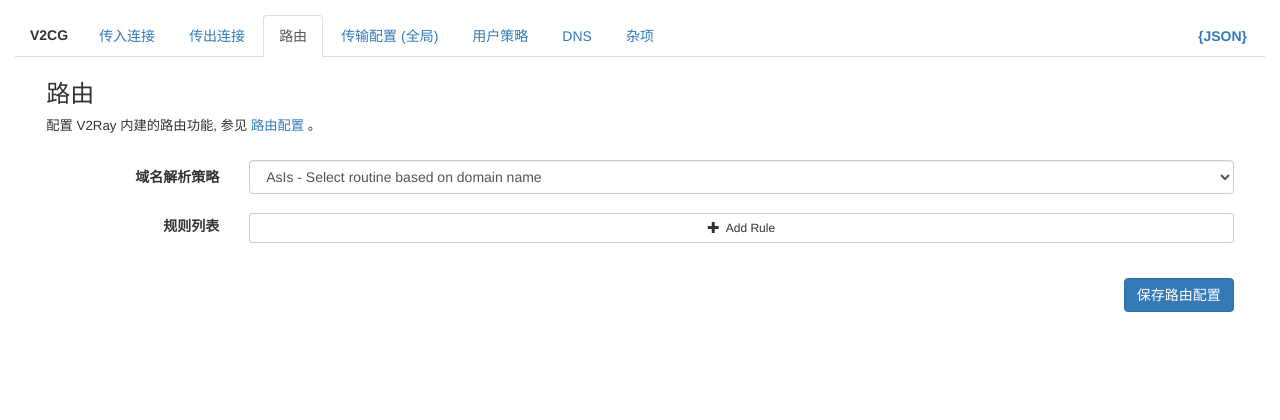
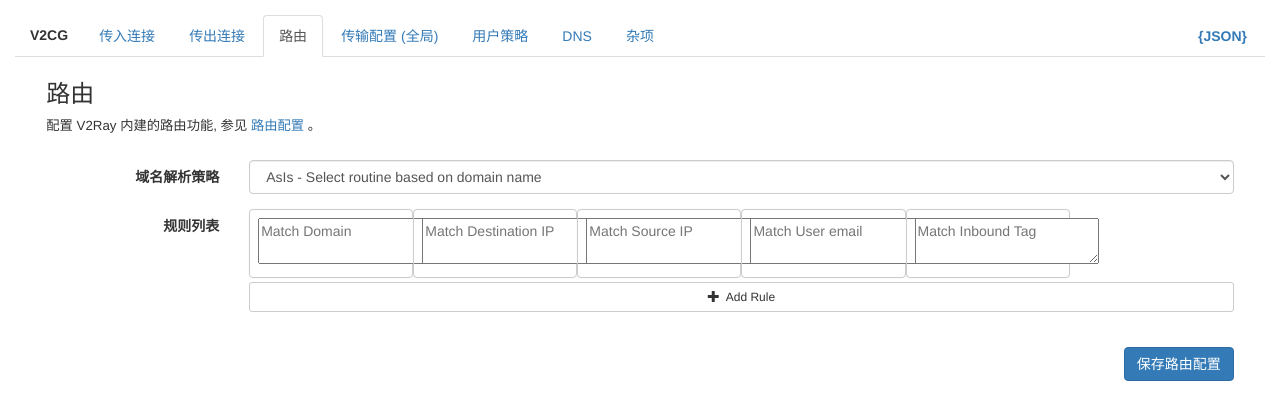
Before and after one commit to twursc/v2cg, a PHP site: page / in a window 1280 px wide, after a click on "路由". Shown: the top 420 px of the page. Run offline with PHP 8.4, Linux system fonts and the light colour scheme.

Commit message:
Project save

```diff
--- a/index.html
+++ b/index.html
@@ -231,7 +231,15 @@
                         <label class="col-sm-2 control-label">Rules</label>
                         <div class="col-sm-10">
                             <table class="table" id="routing-rules">
-                                <tbody></tbody>
+                                <tbody>
+                                    <tr class="routing-rule-item"><td>
+                                        <div class="col-sm-2"><textarea name="rulematch_domain_0" placeholder="Match Domain"></textarea></div>
+                                        <div class="col-sm-2"><textarea name="rulematch_destip_0" placeholder="Match Destination IP"></textarea></div>
+                                        <div class="col-sm-2"><textarea name="rulematch_srcip_0" placeholder="Match Source IP"></textarea></div>
+                                        <div class="col-sm-2"><textarea name="rulematch_user_0" placeholder="Match User email"></textarea></div>
+                                        <div class="col-sm-2"><textarea name="rulematch_inbound_0" placeholder="Match Inbound Tag"></textarea></div>
+                                    </td></tr>
+                                </tbody>
                                 <tfoot><tr><td style="padding: 0">
                                     <div class="col-sm-12" style="padding: 0; margin-top: 4px;">
                                         <button class="btn btn-default btn-sm" onclick="_routeRuleAdd();">
--- a/resources/jsmain/config-misc.js
+++ b/resources/jsmain/config-misc.js
@@ -224,18 +224,20 @@
 
 function _dnsServersDisplay() {
     $("table#dns-servers tbody").html("");
-    Object.keys(content["dns"]["servers"]).forEach(function(k) {
+    if(typeof content["dns"]["servers"] == "object") {
+        Object.keys(content["dns"]["servers"]).forEach(function (k) {
             let row = _dnsAddServer();
             let info = {};
-        if(typeof content["dns"]["servers"][k] == "object") {
+            if (typeof content["dns"]["servers"][k] == "object") {
                 info = content["dns"]["servers"][k];
             } else {
-            info = { address: content["dns"]["servers"][k], port: 53, domains: [] }
+                info = {address: content["dns"]["servers"][k], port: 53, domains: []}
             }
             $('form#dns-config-form input[name=\"dns_addr_' + row + '\"]').val(info["address"]);
             $('form#dns-config-form input[name=\"dns_port_' + row + '\"]').val(parseInt(info["port"]));
             $('form#dns-config-form textarea[name=\"dns_assocdomains_' + row + '\"]').val(info["domains"].join("\n"));
         });
+    }
 }
 
 function _dnsAddBinding() {
@@ -288,10 +290,12 @@
 
 function _dnsBindingDisplay() {
     $("table#dns-static-bindings tbody").html("");
-    Object.keys(content["dns"]["hosts"]).forEach(function(domain) {
+    if(typeof content["dns"]["hosts"] == "object") {
+        Object.keys(content["dns"]["hosts"]).forEach(function (domain) {
             let row = _dnsAddBinding();
             let addr = content["dns"]["hosts"][domain];
             $('form#dns-config-form input[name=\"dnsbinding_domain_' + row + '\"]').val(domain);
             $('form#dns-config-form input[name=\"dnsbinding_addr_' + row + '\"]').val(addr);
         });
     }
+}
--- a/resources/stylesheet.css
+++ b/resources/stylesheet.css
@@ -43,6 +43,13 @@
 #inbounds .row div#inbounds-list .inbound-operation,
 #outbounds .row div#outbounds-list .outbound-operation { text-align: right; }
 
+.routing-rule-item td { padding: 0 !important; }
+.routing-rule-item td > div {
+    padding: 8px;
+    border: 1px solid #ccc !important;
+    border-radius: 4px;
+    box-shadow: 0 0 1px #ddd;
+}
 
 .dns-textarea {
     margin-top: 16px;
```
Lines whose indentation alone changed are shown as unchanged.
